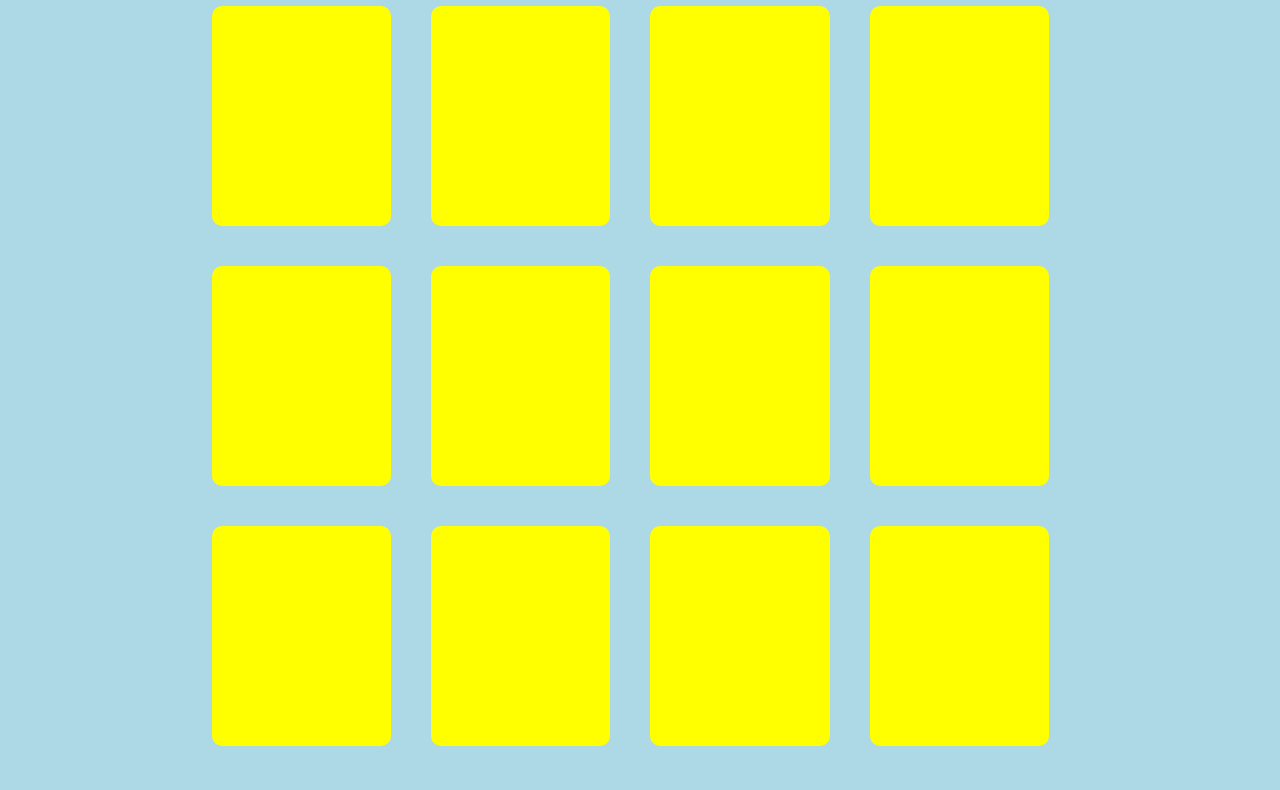
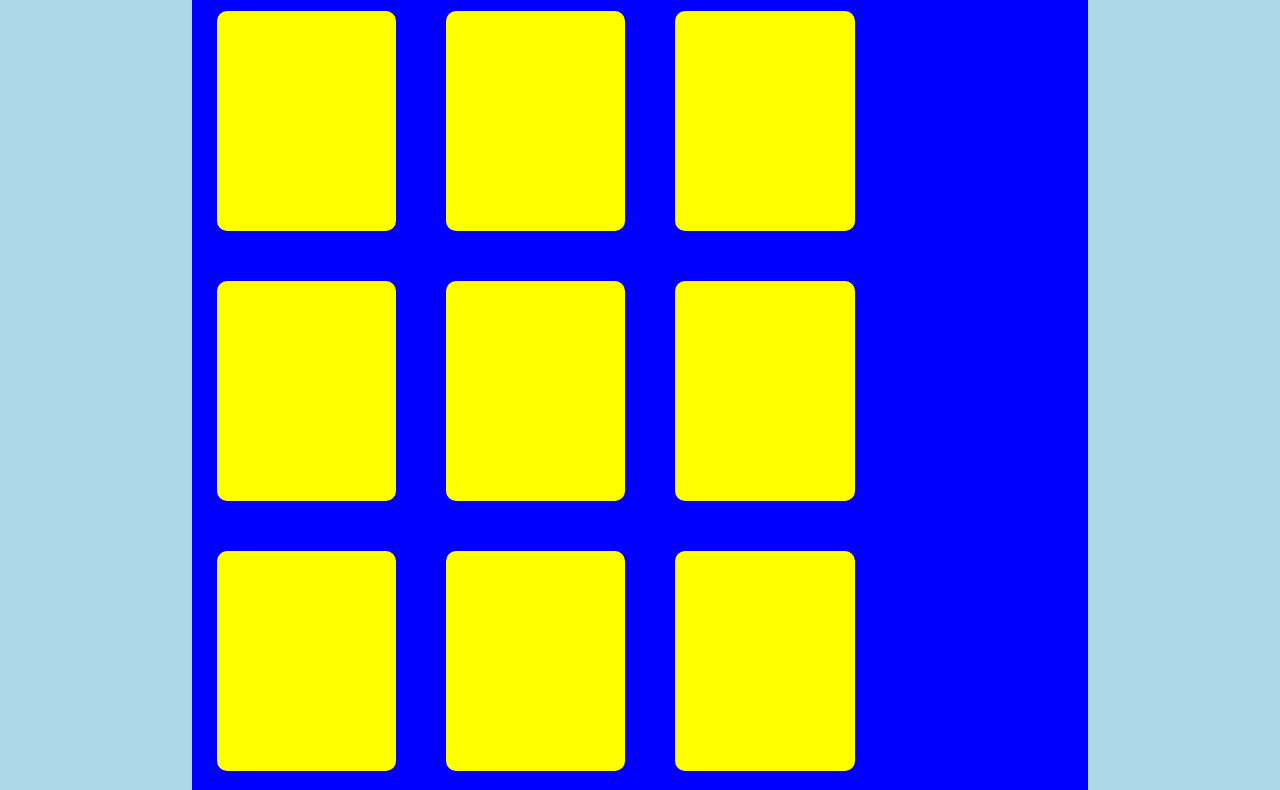
Before and after one commit to Edomak/html-css-memory, a plain HTML site: page index.html in a window 1280 px wide. Shown: the part 114-904 px from the top of the page. Before the commit the page ends 880 px from the top, so only its background shows below. Drawn offline with Linux system fonts and the light colour scheme.

Commit message:
struttura2

```diff
--- a/css/style.css
+++ b/css/style.css
@@ -28,13 +28,14 @@ header {
 .cards-container {
     width: 70%;
     margin: 0 auto;
+    background-color: blue;
 }
 
 .card {
     float: left;
     width: 20%;
     height: 220px;
-    margin: 20px;
+    margin: 25px;
     background-color: yellow;
     border-radius: 10px;
 }
--- a/index.html
+++ b/index.html
@@ -17,7 +17,7 @@
         <!-- /header con titolo -->
         <!-- parte principale -->
         <main>
-            <div class="cards-container">
+            <div class="cards-container clearfix">
                 <div class="card">
                     <div class="card-content">
 
```
